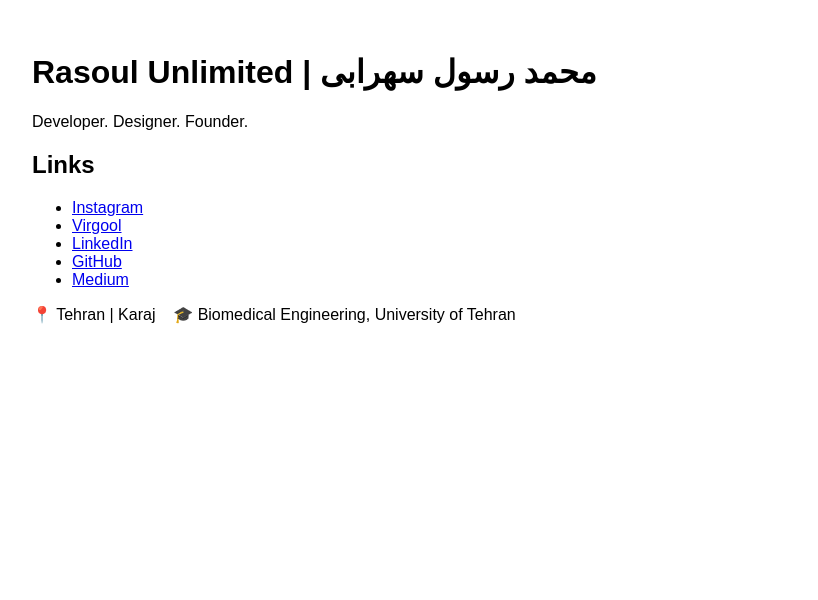
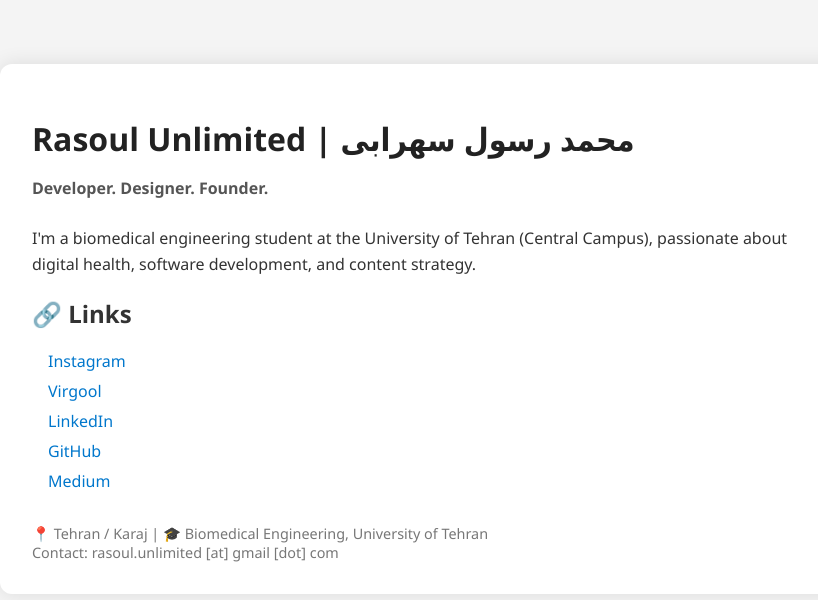
Before and after one commit to RasoulUnlimited/RasoulUnlimited.github.io, a plain HTML site: page index.html in a window 1280 px wide. Shown: the whole page, without its empty margins (208-1026 px from the left). Drawn offline with Linux system fonts and the light colour scheme.

Commit message:
Update index.html

```diff
--- a/index.html
+++ b/index.html
@@ -2,22 +2,80 @@
 <html lang="en">
 <head>
   <meta charset="UTF-8" />
-  <meta name="viewport" content="width=device-width, initial-scale=1.0" />
+  <meta name="viewport" content="width=device-width, initial-scale=1.0"/>
   <title>Rasoul Unlimited | محمد رسول سهرابی</title>
+  <style>
+    body {
+      font-family: "Segoe UI", Tahoma, Geneva, Verdana, sans-serif;
+      background: #f4f4f4;
+      margin: 0;
+      padding: 0;
+      color: #333;
+    }
+    .container {
+      max-width: 800px;
+      margin: 4rem auto;
+      padding: 2rem;
+      background: white;
+      border-radius: 12px;
+      box-shadow: 0 0 20px rgba(0,0,0,0.1);
+    }
+    h1 {
+      font-size: 2rem;
+      color: #222;
+      margin-bottom: 0.5rem;
+    }
+    p {
+      line-height: 1.6;
+    }
+    ul {
+      padding-left: 1rem;
+      list-style-type: none;
+    }
+    ul li {
+      margin: 0.5rem 0;
+    }
+    a {
+      color: #0077cc;
+      text-decoration: none;
+    }
+    a:hover {
+      text-decoration: underline;
+    }
+    .tagline {
+      font-weight: bold;
+      color: #555;
+      margin-bottom: 1.5rem;
+    }
+    .footer {
+      margin-top: 2rem;
+      font-size: 0.9rem;
+      color: #777;
+    }
+  </style>
 </head>
-<body style="font-family: sans-serif; max-width: 800px; margin: auto; padding: 2rem;">
-  <h1>Rasoul Unlimited | محمد رسول سهرابی</h1>
-  <p>Developer. Designer. Founder.</p>
+<body>
+  <div class="container">
+    <h1>Rasoul Unlimited | محمد رسول سهرابی</h1>
+    <p class="tagline">Developer. Designer. Founder.</p>
 
-  <h2>Links</h2>
-  <ul>
-    <li><a href="https://www.instagram.com/rasoul.unlimited">Instagram</a></li>
-    <li><a href="https://virgool.io/@RasoulUnlimited">Virgool</a></li>
-    <li><a href="https://www.linkedin.com/in/rasoulunlimited">LinkedIn</a></li>
-    <li><a href="https://github.com/rasoul-unlimited">GitHub</a></li>
-    <li><a href="https://rasoulunlimited.medium.com">Medium</a></li>
-  </ul>
+    <p>
+      I'm a biomedical engineering student at the University of Tehran (Central Campus), passionate about digital health, software development, and content strategy.
+    </p>
 
-  <p>📍 Tehran | Karaj &nbsp;&nbsp; 🎓 Biomedical Engineering, University of Tehran</p>
+    <h2>🔗 Links</h2>
+    <ul>
+      <li><a href="https://www.instagram.com/rasoul.unlimited" target="_blank">Instagram</a></li>
+      <li><a href="https://virgool.io/@RasoulUnlimited" target="_blank">Virgool</a></li>
+      <li><a href="https://www.linkedin.com/in/rasoulunlimited" target="_blank">LinkedIn</a></li>
+      <li><a href="https://github.com/rasoul-unlimited" target="_blank">GitHub</a></li>
+      <li><a href="https://rasoulunlimited.medium.com" target="_blank">Medium</a></li>
+    </ul>
+
+    <div class="footer">
+      📍 Tehran / Karaj | 🎓 Biomedical Engineering, University of Tehran<br>
+      Contact: rasoul.unlimited [at] gmail [dot] com
+    </div>
+  </div>
 </body>
 </html>
```
